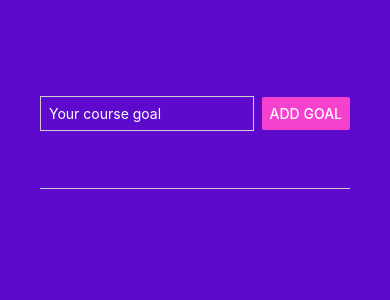
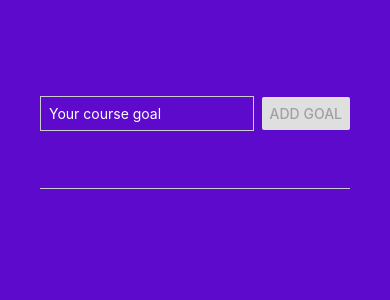
Before and after one commit to pedroluiznogueira/goals-app, a React Native app: screen / in a window 390 px wide. Shown: the top 300 px of the page. Built offline with nearby package versions, Linux system fonts and the light colour scheme.

Commit message:
disabling button when having no text in the text input

```diff
--- a/src/components/GoalInput.js
+++ b/src/components/GoalInput.js
@@ -8,6 +8,7 @@ function InputGoal() {
 
     const handleSubmit = () => {
         addGoal(text);
+        setText('');
     }
 
     const handleChange = (enteredGoal) => {
@@ -28,6 +29,7 @@ function InputGoal() {
                 color="#f542ce"
                 title="Add Goal"
                 onPress={handleSubmit}
+                disabled={text.length === 0}
             ></Button>
         </View>
     );
```
